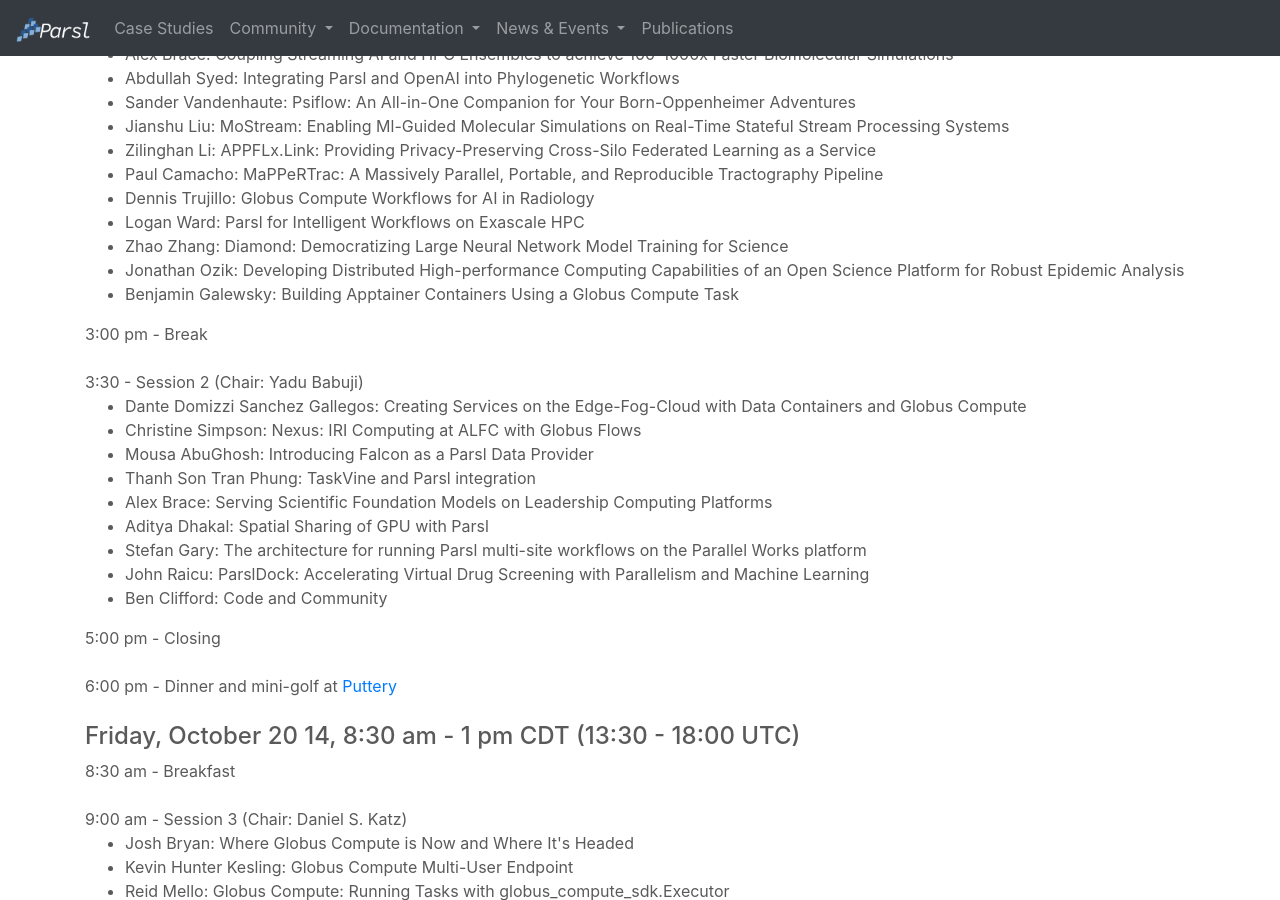
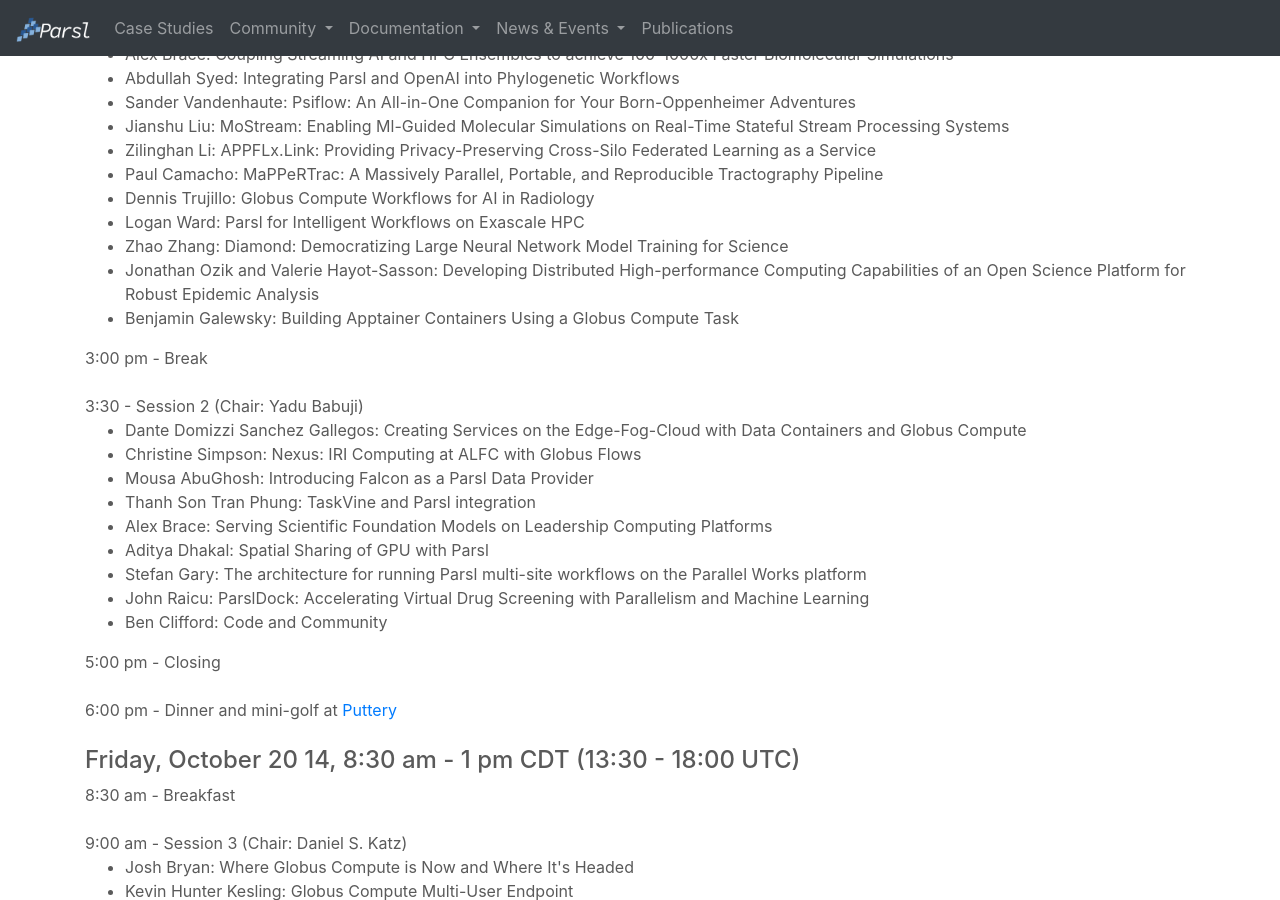
Before and after one commit to Parsl/parsl.github.io, a Jekyll site: the page built from parslfest/parslfest2023.html, in a window 1280 px wide and 900 px high, scrolled down 1307 px. Built offline with Jekyll 4.4.1, drawn with Linux system fonts in a browser that asks for light colours.

Commit message:
Update parslfest2023.html

```diff
--- a/parslfest/parslfest2023.html
+++ b/parslfest/parslfest2023.html
@@ -70,7 +70,7 @@
 		<li>Dennis Trujillo: Globus Compute Workflows for AI in Radiology</li>
 		<li>Logan Ward: Parsl for Intelligent Workflows on Exascale HPC</li>
 		<li>Zhao Zhang: Diamond: Democratizing Large Neural Network Model Training for Science</li>
-		<li>Jonathan Ozik: Developing Distributed High-performance Computing Capabilities of an Open Science Platform for Robust Epidemic Analysis</li>
+		<li>Jonathan Ozik and Valerie Hayot-Sasson: Developing Distributed High-performance Computing Capabilities of an Open Science Platform for Robust Epidemic Analysis</li>
 		<li>Benjamin Galewsky: Building Apptainer Containers Using a Globus Compute Task</li>
  	</ul>
 
```
